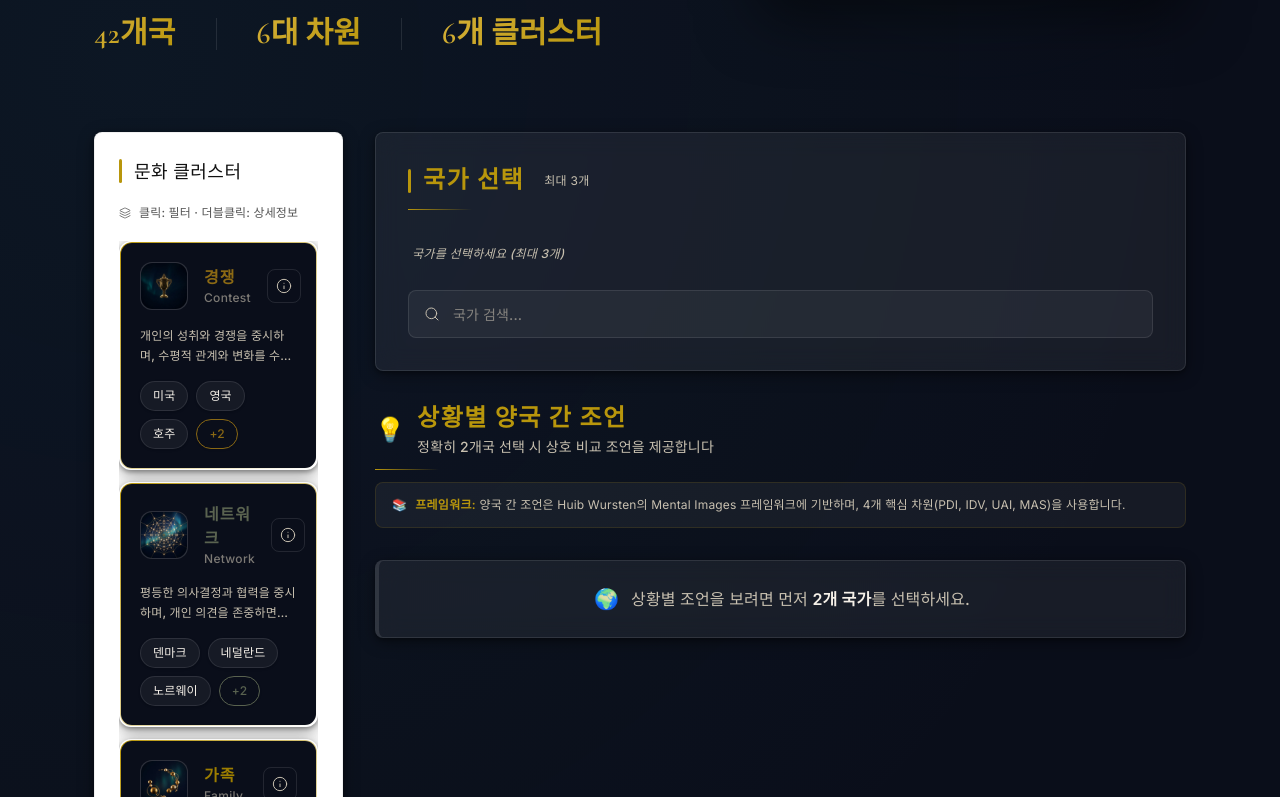
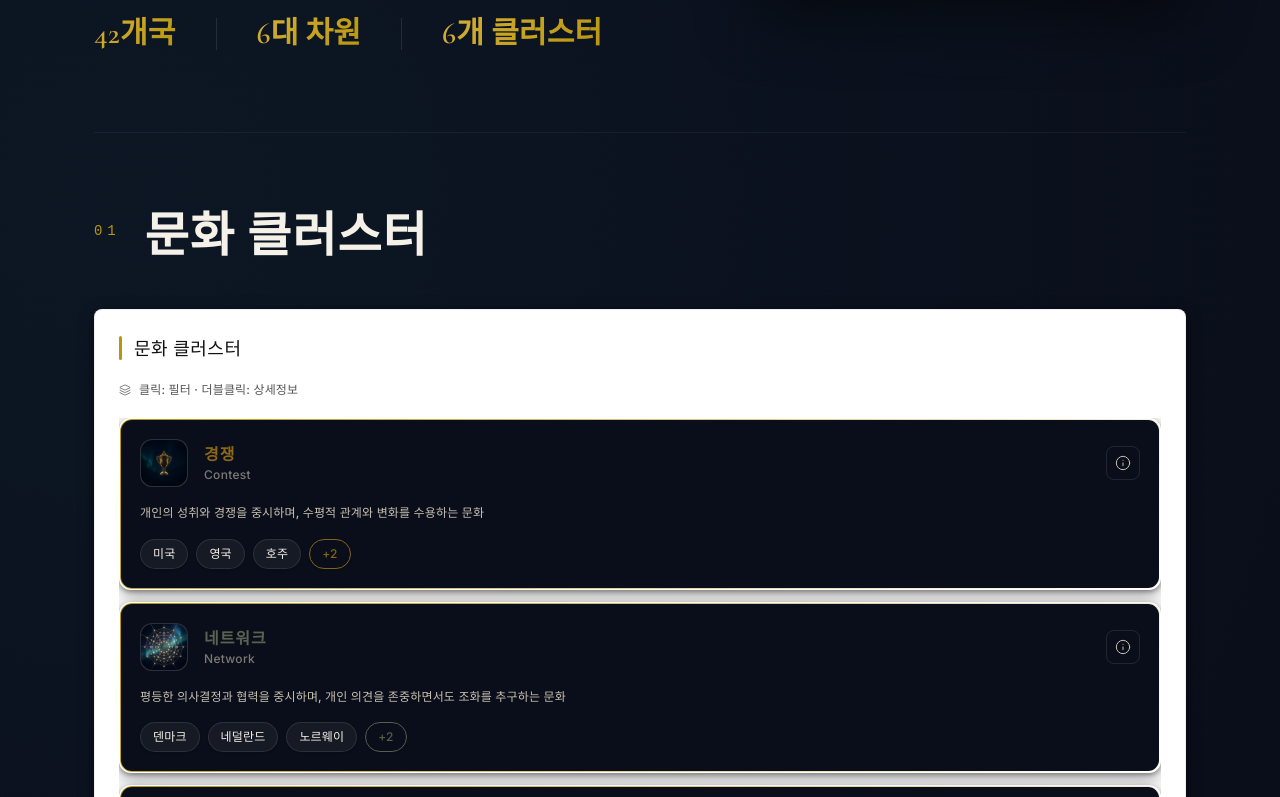
Before and after one commit to Trinos-Strategy/Hofstede, a React (Vite) app: page / in a window 1280 px wide. Shown: the part 543-1340 px from the top of the page. Built offline with nearby package versions, Linux system fonts and the light colour scheme.

Commit message:
refactor(layout): sidebar dashboard -> scroll-narrative single column (01 clusters / 02 workbench / 03 advice), editorial Section headers with whileInView reveal

```diff
--- a/src/App.tsx
+++ b/src/App.tsx
@@ -25,22 +25,51 @@ const DimensionRadar = lazy(() =>
   import('./components/DimensionRadar').then((m) => ({ default: m.DimensionRadar }))
 );
 
-const containerVariants = {
-  hidden: { opacity: 0 },
-  visible: {
-    opacity: 1,
-    transition: { staggerChildren: 0.15, delayChildren: 0.1 }
+// Editorial scroll-narrative section: numbered eyebrow, serif heading,
+// hairline top border, and a once-only reveal on scroll.
+function Section({
+  id, index, title, desc, children,
+}: {
+  id: string;
+  index: string;
+  title: string;
+  desc?: string;
+  children: React.ReactNode;
+}) {
+  return (
+    <motion.section
+      id={id}
+      initial={{ opacity: 0, y: 40 }}
+      whileInView={{ opacity: 1, y: 0 }}
+      viewport={{ once: true, margin: '-60px' }}
+      transition={{ duration: 0.7, ease: [0.25, 0.1, 0.25, 1] }}
+      className="relative z-10 py-14 sm:py-20 border-t border-white/5 scroll-mt-20"
+    >
+      <div className="flex items-start gap-4 sm:gap-6 mb-8 sm:mb-12">
+        <span
+          className="text-[var(--color-brass)] tracking-[0.35em] text-sm pt-2"
+          style={{ fontFamily: "'JetBrains Mono', ui-monospace, monospace" }}
+        >
+          {index}
+        </span>
+        <div>
+          <h2
+            className="text-3xl sm:text-5xl font-semibold text-balance"
+            style={{ fontFamily: "'Cormorant Garamond', serif", letterSpacing: '0.02em' }}
+          >
+            {title}
+          </h2>
+          {desc && (
+            <p className="mt-3 text-sm sm:text-base text-[var(--color-ivory-muted)] max-w-2xl">
+              {desc}
+            </p>
+          )}
+        </div>
+      </div>
+      {children}
+    </motion.section>
+  );
 }
-};
-
-const itemVariants = {
-  hidden: { opacity: 0, y: 30 },
-  visible: {
-    opacity: 1,
-    y: 0,
-    transition: { duration: 0.6 }
-  }
-};
 
 // Placeholder while the chart chunk (recharts) streams in on first selection.
 function ChartSkeleton() {
@@ -63,9 +92,6 @@ function App() {
   const [selectedContext, setSelectedContext] = useState<AdviceContext | null>(initialContext);
   const radarContainerRef = useRef<HTMLDivElement>(null);
   const [isExporting, setIsExporting] = useState(false);
-
-  // Section refs for scroll navigation
-  const sidebarRef = useRef<HTMLElement>(null);
 
   // Sync URL when selections change
   useEffect(() => {
@@ -178,48 +204,27 @@ function App() {
       <main className="max-w-[1140px] mx-auto px-4 sm:px-6 py-6 sm:py-12 relative z-10">
         <HeroSection />
 
-        <motion.div
-          variants={containerVariants}
-          initial="hidden"
-          animate="visible"
-          className="grid grid-cols-1 lg:grid-cols-12 gap-5 sm:gap-8"
+        {/* ─── 01 · Cultural clusters — full-width bento (old sidebar removed) ─── */}
+        <Section
+          id="clusters"
+          index="01"
+          title={t('culturalClusters')}
         >
-          {/* Left sidebar - Cluster Map */}
-          <motion.aside
-            ref={sidebarRef}
-            variants={itemVariants}
-            initial={{ opacity: 0, x: -20 }}
-            animate={{ opacity: 1, x: 0 }}
-            className="lg:col-span-3 order-2 lg:order-1"
-            id="cluster-sidebar"
-          >
-            <div className="lg:sticky lg:top-24 space-y-5 sm:space-y-8">
           <ClusterMap
             selectedCluster={filterCluster}
             onClusterSelect={handleClusterSelect}
           />
-            </div>
-          </motion.aside>
+        </Section>
 
-          {/* Main content area */}
-          <div className="lg:col-span-9 space-y-5 sm:space-y-8 order-1 lg:order-2 transition-all duration-300">
+        {/* ─── 02 · Comparison workbench ─── */}
+        <Section
+          id="compare"
+          index="02"
+          title={t('countrySelection')}
+          desc={t('maxCount')}
+        >
             {/* Country selector */}
-            <motion.div variants={itemVariants} id="country-selector" className="glass-card rounded-lg p-4 sm:p-8">
-              <div className="flex flex-col gap-2 mb-4 sm:mb-6">
-                <div className="flex items-center gap-3">
-                  <div className="accent-bar" />
-                  <h2
-                    className="text-lg sm:text-2xl font-bold text-[var(--color-brass)]"
-                    style={{ fontFamily: "'Cormorant Garamond', serif", letterSpacing: '0.06em' }}
-                  >
-                    {t('countrySelection')}
-                  </h2>
-                  <span className="text-[10px] sm:text-xs text-[var(--color-ivory-muted)] tracking-wide uppercase ml-1 sm:ml-2">
-                    {t('maxCount')}
-                  </span>
-                </div>
-                <div className="w-16 h-[1px] bg-gradient-to-r from-[var(--color-brass)] to-transparent mt-1" />
-              </div>
+            <motion.div id="country-selector" className="glass-card rounded-lg p-4 sm:p-8">
               <CountrySelector
                 selectedCountries={selectedCountries}
                 onCountrySelect={handleCountrySelect}
@@ -228,34 +233,8 @@ function App() {
               />
             </motion.div>
 
-            {/* ============================================ */}
-            {/* SECTION 1: Cultural Dimension Comparison */}
-            {/* ============================================ */}
             {selectedCountries.length > 0 && (
-              <motion.div variants={itemVariants} id="dimension-comparison">
-                <div className="flex flex-col gap-2 mb-4 sm:mb-5">
-                  <div className="flex items-center gap-3">
-                    <span className="text-xl sm:text-2xl">📊</span>
-                    <div>
-                      <h2
-                        className="text-lg sm:text-2xl font-bold text-[var(--color-brass)]"
-                        style={{ fontFamily: "'Cormorant Garamond', serif", letterSpacing: '0.06em' }}
-                      >
-                        {t('cultureDimensionComparison')}
-                      </h2>
-                      <p className="text-xs sm:text-sm text-[var(--color-ivory-muted)] mt-0.5">
-                        {t('compareDimensionsDescription')}
-                      </p>
-                    </div>
-                  </div>
-                  <div className="w-16 h-[1px] bg-gradient-to-r from-[var(--color-brass)] to-transparent mt-1" />
-                </div>
-              </motion.div>
-            )}
-
-            {/* Charts section */}
-            {selectedCountries.length > 0 && (
-              <motion.div variants={itemVariants} className="space-y-5 sm:space-y-8">
+              <div className="space-y-5 sm:space-y-8 scroll-mt-24" id="dimension-comparison">
                 {/* Radar chart - full width with dimension explanations */}
                 <div className="glass-card rounded-lg p-4 sm:p-8">
                   <div className="flex flex-col gap-2 mb-4 sm:mb-6">
@@ -308,37 +287,24 @@ function App() {
                   </div>
                   <DimensionBar countries={selectedCountries} />
                 </div>
-              </motion.div>
+              </div>
             )}
 
             {/* Comparison table */}
             {selectedCountries.length > 0 && (
-              <motion.div variants={itemVariants} id="comparison-table">
+              <div id="comparison-table">
                 <ComparisonTable countries={selectedCountries} />
-              </motion.div>
+              </div>
             )}
+        </Section>
 
-            {/* ============================================ */}
-            {/* SECTION 2: Bilateral Situational Advice */}
-            {/* ============================================ */}
-            <motion.div variants={itemVariants} id="bilateral-advice">
-              <div className="flex flex-col gap-2 mb-3">
-                <div className="flex items-center gap-3">
-                  <span className="text-xl sm:text-2xl">💡</span>
-                  <div>
-                    <h2
-                      className="text-lg sm:text-2xl font-bold text-[var(--color-brass)]"
-                      style={{ fontFamily: "'Cormorant Garamond', serif", letterSpacing: '0.06em' }}
+        {/* ─── 03 · Bilateral advice ─── */}
+        <Section
+          id="bilateral-advice"
+          index="03"
+          title={t('bilateralAdvice')}
+          desc={t('bilateralAdviceDescription')}
         >
-                      {t('bilateralAdvice')}
-                    </h2>
-                    <p className="text-xs sm:text-sm text-[var(--color-ivory-muted)] mt-0.5">
-                      {t('bilateralAdviceDescription')}
-                    </p>
-                  </div>
-                </div>
-                <div className="w-16 h-[1px] bg-gradient-to-r from-[var(--color-brass)] to-transparent mt-1" />
-              </div>
             {/* Framework note */}
             <div className="mb-4 sm:mb-5 px-4 py-3 bg-white/5 rounded-lg border border-[var(--color-brass)]/15">
               <p className="text-[10px] sm:text-xs text-[var(--color-ivory-muted)] leading-relaxed flex items-start gap-2">
@@ -349,7 +315,6 @@ function App() {
                 </span>
               </p>
             </div>
-            </motion.div>
 
             {/* Guidance messages based on country count */}
             <AnimatePresence mode="wait">
@@ -404,12 +369,12 @@ function App() {
 
             {/* Context selector - only show when exactly 2 countries */}
             {selectedCountries.length === 2 && (
-              <motion.div variants={itemVariants}>
+              <div>
                 <AdviceContextSelector
                   selectedContext={selectedContext}
                   onContextSelect={handleContextSelect}
                 />
-              </motion.div>
+              </div>
             )}
 
             {/* Bilateral advice */}
@@ -446,9 +411,7 @@ function App() {
                 </motion.div>
               )}
             </AnimatePresence>
-
-          </div>
-        </motion.div>
+        </Section>
       </main>
 
       {/* Footer */}
```
Lines whose indentation alone changed are shown as unchanged.
